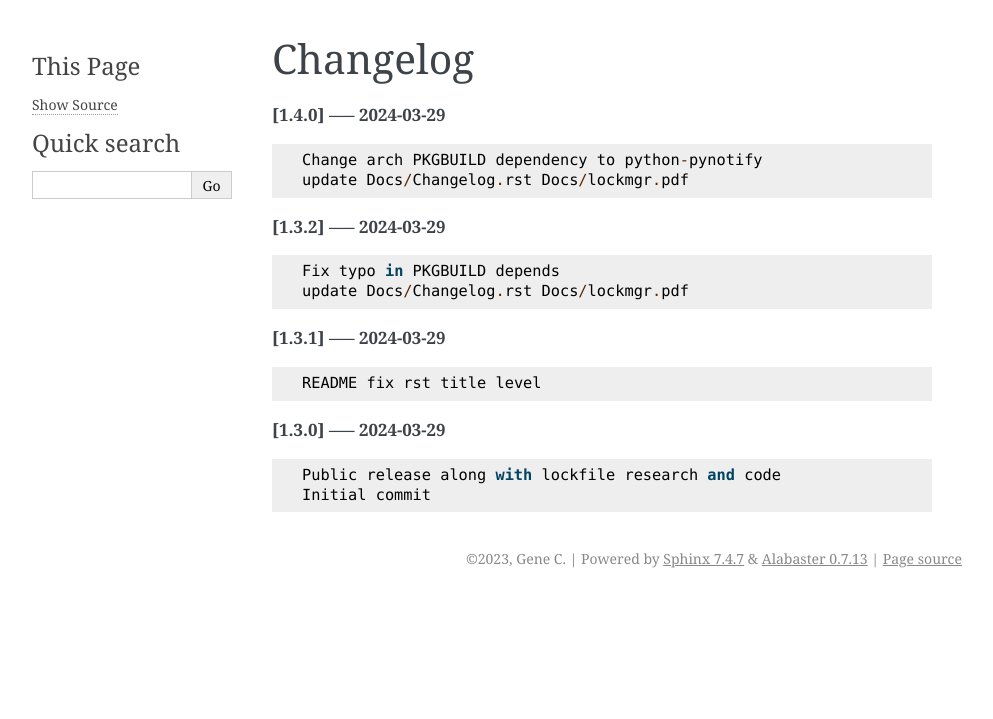
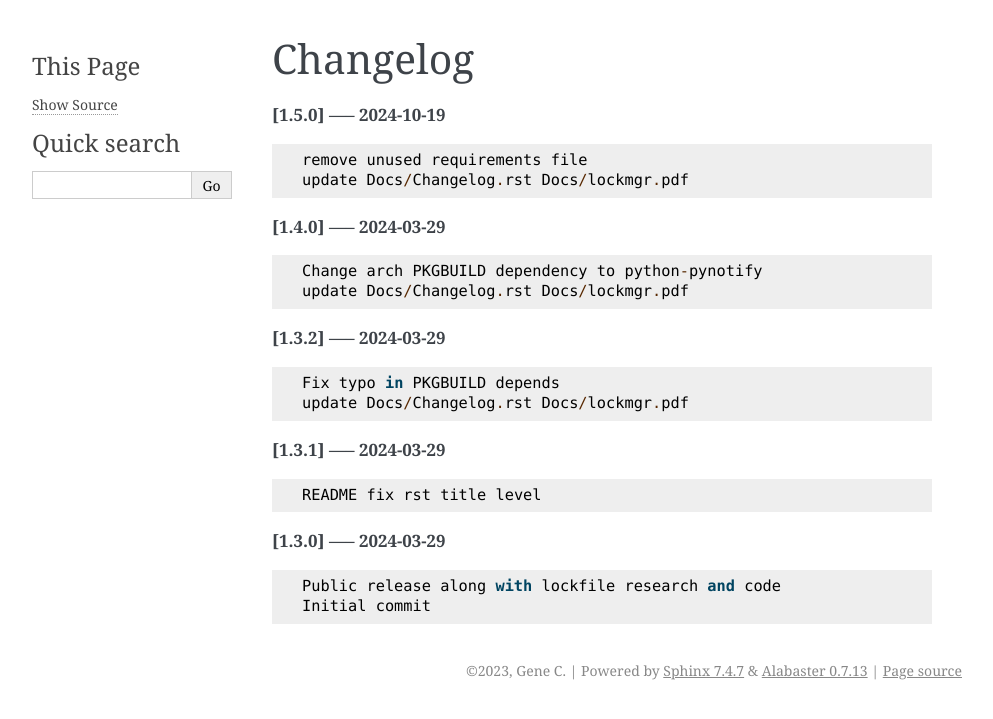
Before and after one commit to gene-git/lockmgr, a Sphinx documentation site: the page built from Docs/Changelog.rst, in a window 1280 px wide. Shown: the top 719 px of the page, without its empty margins (148-1141 px from the left). Built offline with Sphinx 7.4.7, drawn with Linux system fonts in a browser that asks for light colours; pages that are not in the unit, such as notebooks, are missing from menus.

Commit message:
update Docs/Changelog.rst Docs/lockmgr.pdf

```diff
--- a/Docs/Changelog.rst
+++ b/Docs/Changelog.rst
@@ -1,5 +1,11 @@
 Changelog
 =========
+
+**[1.5.0] ----- 2024-10-19** ::
+
+	    remove unused requirements file
+	    update Docs/Changelog.rst Docs/lockmgr.pdf
+
 
 **[1.4.0] ----- 2024-03-29** ::
 
```
Also changed, not shown: 1 other file.
